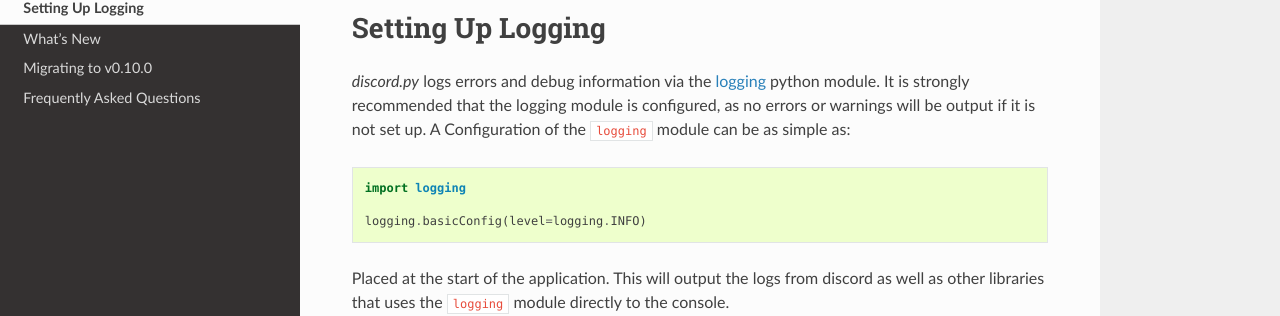
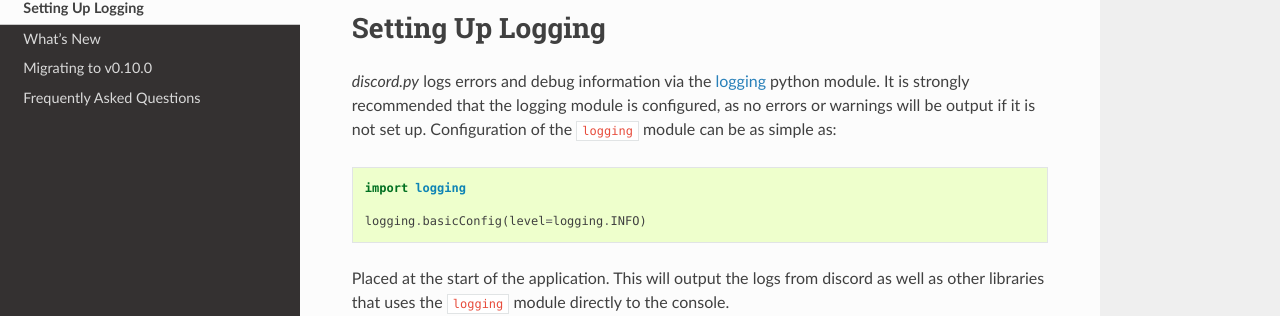
Before and after one commit to Rapptz/discord.py, a Sphinx documentation site: the page built from docs/logging.rst, in a window 1280 px wide and 1121 px high. Shown: the part 138-454 px from the top of the window. Built offline with Sphinx 7.4.7 and the Read the Docs theme 2.0.0, drawn with Linux system fonts in a browser that asks for light colours; pages that are not in the unit, such as notebooks, are missing from menus.

Commit message:
reverting

```diff
--- a/docs/logging.rst
+++ b/docs/logging.rst
@@ -7,7 +7,7 @@
 *discord.py* logs errors and debug information via the `logging`_ python
 module. It is strongly recommended that the logging module is
 configured, as no errors or warnings will be output if it is not set up.
-A Configuration of the ``logging`` module can be as simple as::
+Configuration of the ``logging`` module can be as simple as::
 
     import logging
 
```
